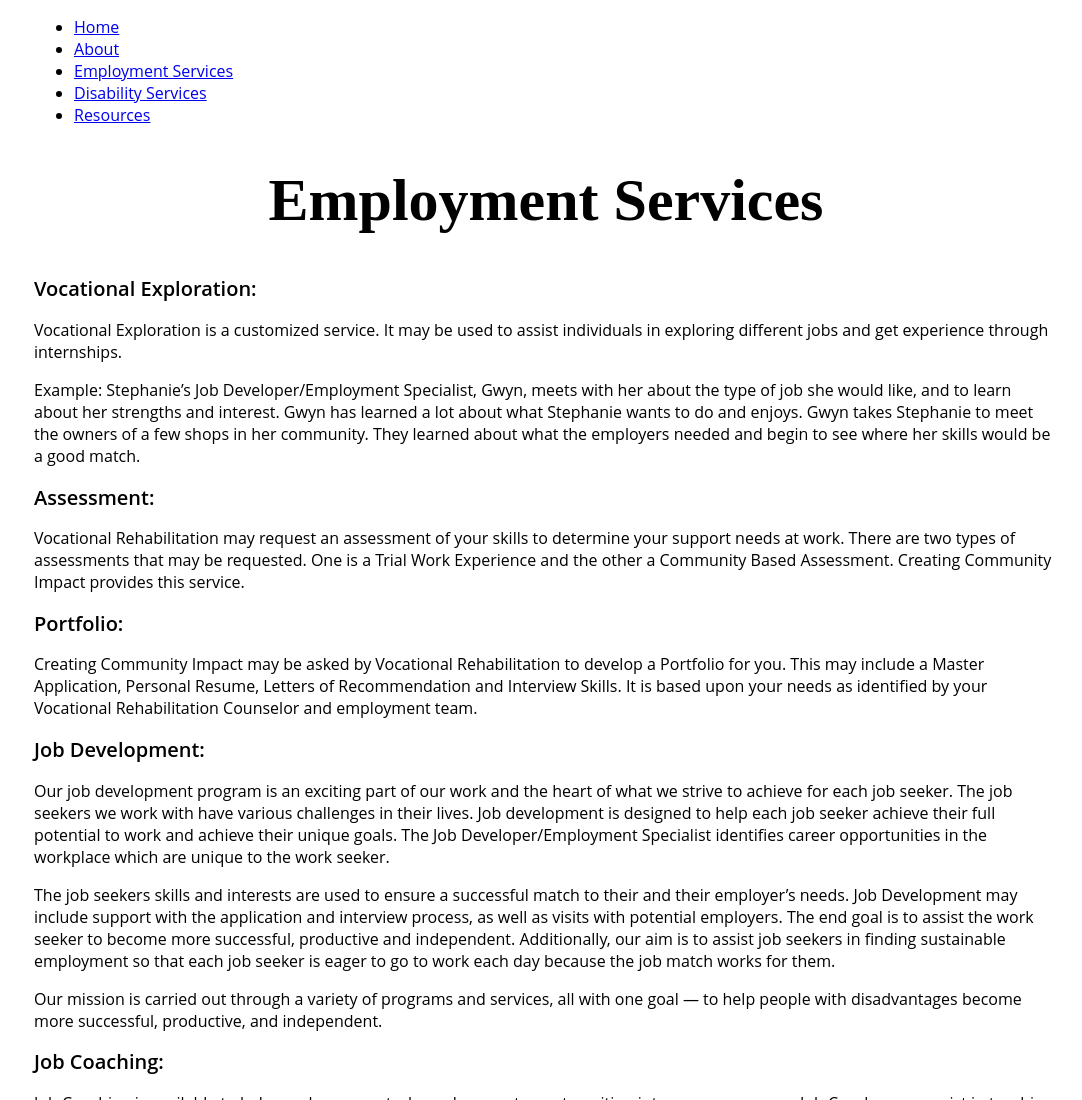
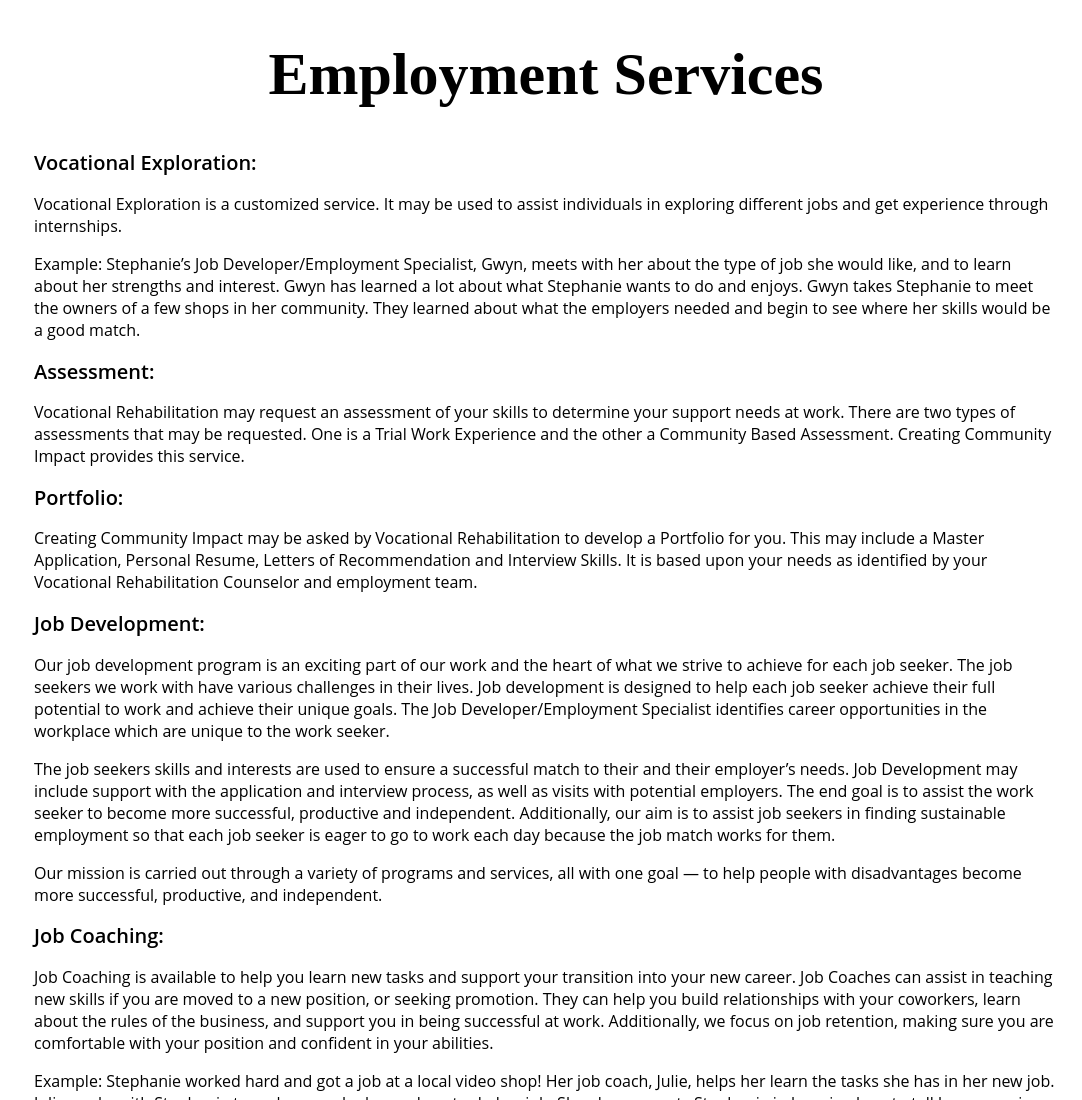
Before and after one commit to raymond-59414/Creating-Community-Impact, a plain HTML site: page employment.html in a window 1280 px wide. Shown: the top 1100 px of the page, without its empty margins (94-1176 px from the left). Drawn offline with Linux system fonts and the light colour scheme.

Commit message:
Update employment.html

```diff
--- a/employment.html
+++ b/employment.html
@@ -10,15 +10,7 @@
 </head>
 
     <header>
-      <nav>
-  			<ul class="nav_ul">
-  				<li class="nav_li"><a href="index.html">Home</a></li>
-  				<li class="nav_li"><a href="about.html">About</a></li>
-  				<li class="nav_li"><a href="employment.html">Employment Services</a></li>
-  				<li class="nav_li"><a href="disability.html">Disability Services</a></li>
-  				<li class="nav_li"><a href="resources.html">Resources</a></li>
-  			</ul>
-		</nav>
+
     </header>
 
     <body>
```
